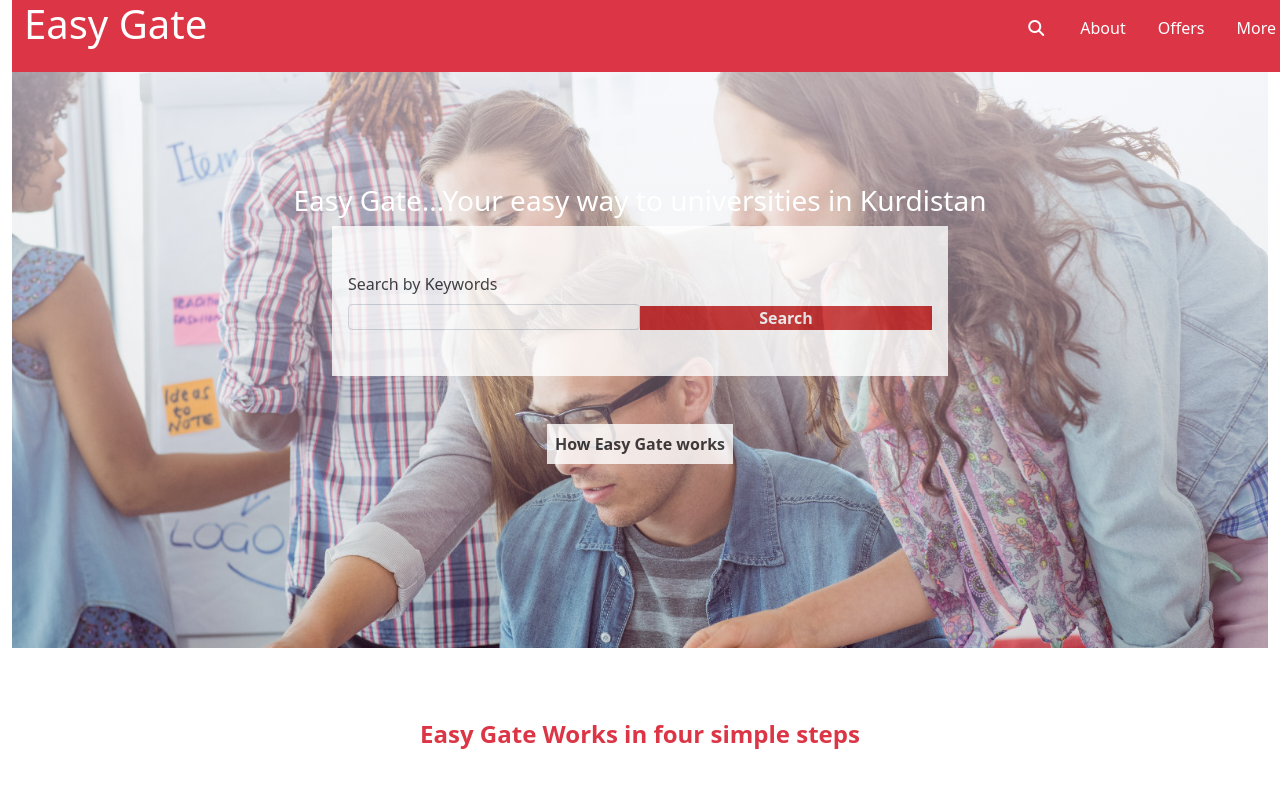
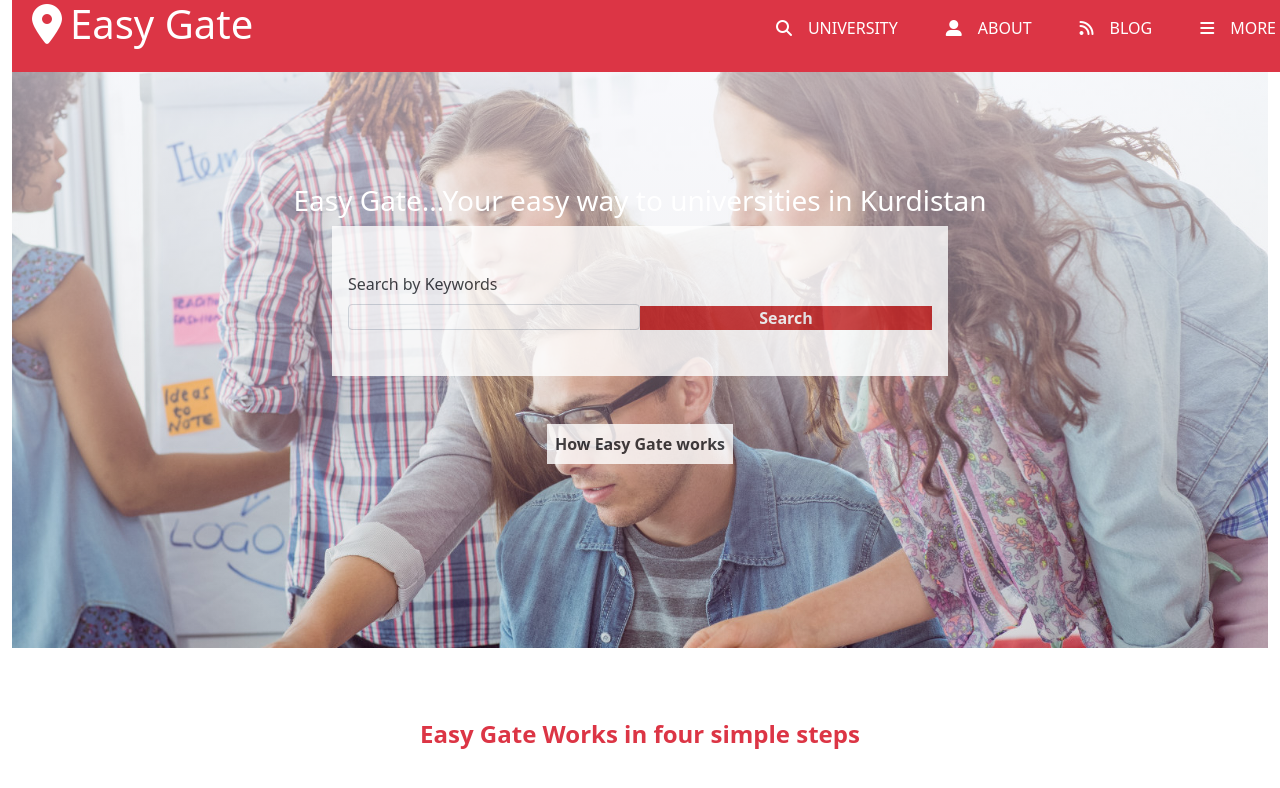
Before and after one commit to arikarim/University-Directory, a website: page index.html in a window 1280 px wide. Drawn offline with nearby package versions, Linux system fonts and the light colour scheme.

Commit message:
added icons to navbar

```diff
--- a/index.html
+++ b/index.html
@@ -12,14 +12,14 @@
         <header class="">
             <nav class="row bg-danger mx-auto position-fixed top-0 py-md-0 d-flex flex-column flex-md-row flex-lg-row justify-content-between">
                 <div class="col-12 text-center text-md-start col-md-4 col-lg-7 text-white">
-                    <h1>Easy Gate</h1>
+                    <h1><i class="fas fa-map-marker-alt px-2"></i>Easy Gate</h1>
                 </div>
                 <div class="col-12 col-md-8 col-lg-5 px-0">
                     <ul class="d-flex justify-content-center justify-content-md-end py-md-3 ">
-                        <li class="text-nowrap"><a class=" text-white text-decoration-none link-dark px-1  px-md-3" href="#search"> <i class="fas fa-search px-1"></i></a> </li>
-                        <li><a class=" text-white text-decoration-none link-dark px-3 px-md-3" href="#about-us">About</a></li>
-                        <li><a class="text-white text-decoration-none link-dark px-3  px--md-3" href="#">Offers</a></li>
-                        <li><a class="text-white text-decoration-none link-dark px-3  px-md-3" href="#">More</a></li>
+                        <li class="text-nowrap"><a class=" text-white text-decoration-none link-dark px-1  px-md-3 d-flex" href="#search"> <i class="fas fa-search px-3 py-1"></i><span class="span1 d-none d-md-flex">UNIVERSITY</span></a> </li>
+                        <li><a class=" text-white text-decoration-none link-dark px-3 px-md-3 d-flex" href="#about-us"><i class="fas fa-user-alt px-3 py-1"></i><span class="d-none d-md-flex">ABOUT</span></a></li>
+                        <li><a class="text-white text-decoration-none link-dark px-3  px--md-3 d-flex" href="#"><i class="fas fa-rss px-3 py-1"></i><span class="d-none d-md-flex">BLOG</span></a></li>
+                        <li><a class="text-white text-decoration-none link-dark px-3  px-md-3 d-flex" href="#"><i class="fas fa-bars px-3 py-1"></i><span class="d-none d-md-flex">MORE</span></a></li>
                     </ul>
                 </div>
             </nav>
@@ -122,11 +122,11 @@
                         <div class="subscribe mx-5 my-2 m-md-0">
                             <h4 class="text-white text-center">SUBSCRIBE</h4>
                             <form  class="form2 d-flex flex-column flex-md-row px-3 w-100 align-items-end">
-                                <div class="w-100  py-0">
+                                <div class="w-100  py-0 ">
                                   <label for="text" class="form-label"></label>
-                                  <input type="text" placeholder="Email" class="form-control bg-dark py-0">
+                                  <input type="text" placeholder="Email" class="form-control bg-light py-0" required>
                                 </div>
-                                <a class="bg-secondary text-decoration-none link-light fw-bolder  w-100 text-center" href="index2.htm"> Send</a>
+                                <a class="bg-secondary text-decoration-none link-light fw-bolder  w-100 text-center" href="#"> Send</a>
                               </form>
                         </div>
                         <div class="contact mx-5 my-2 m-md-0">
```
Also changed, not shown: index2.htm (+1 -1 lines), index3.htm (+1 -1 lines), index4.htm (+1 -1 lines).
